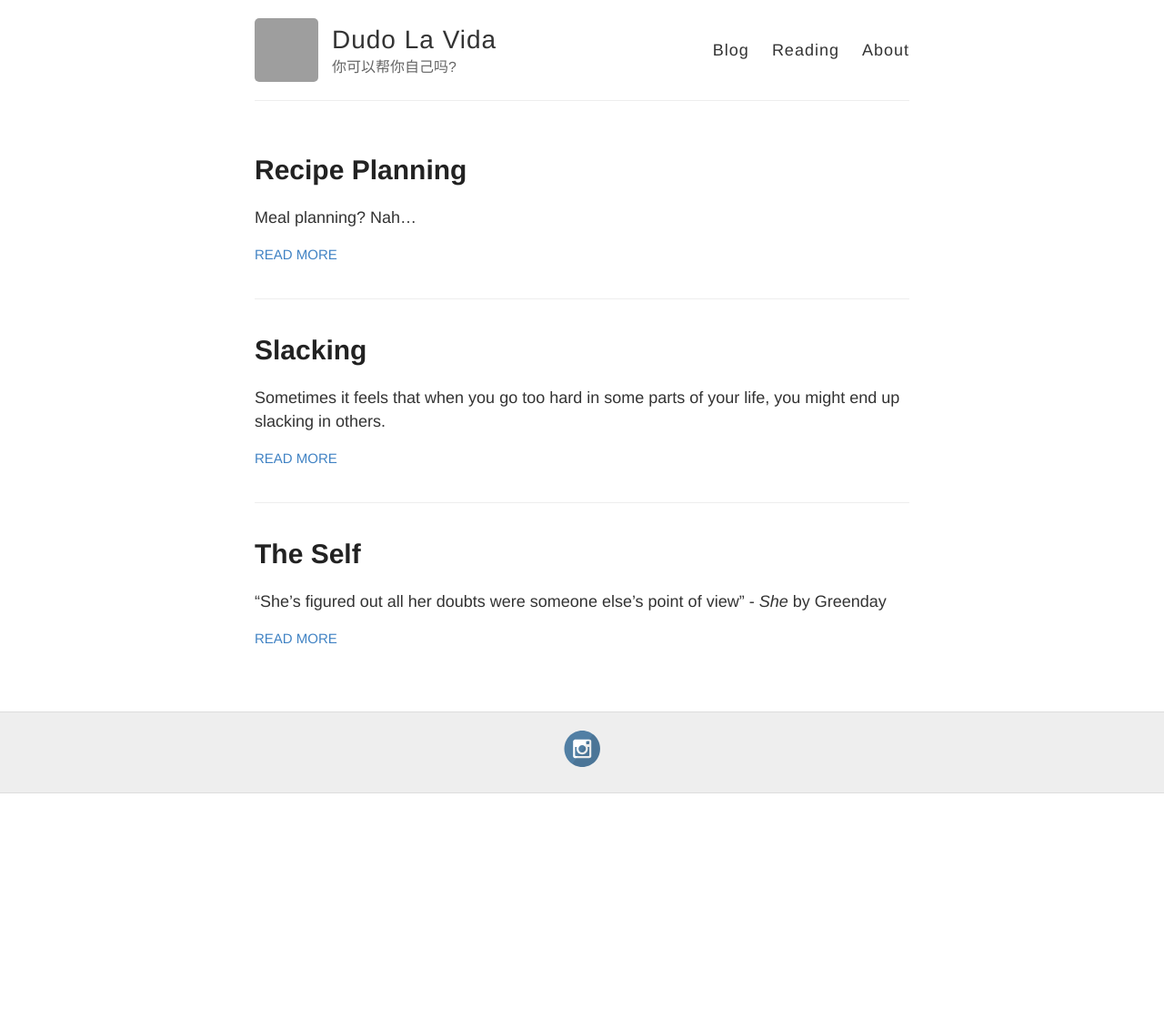
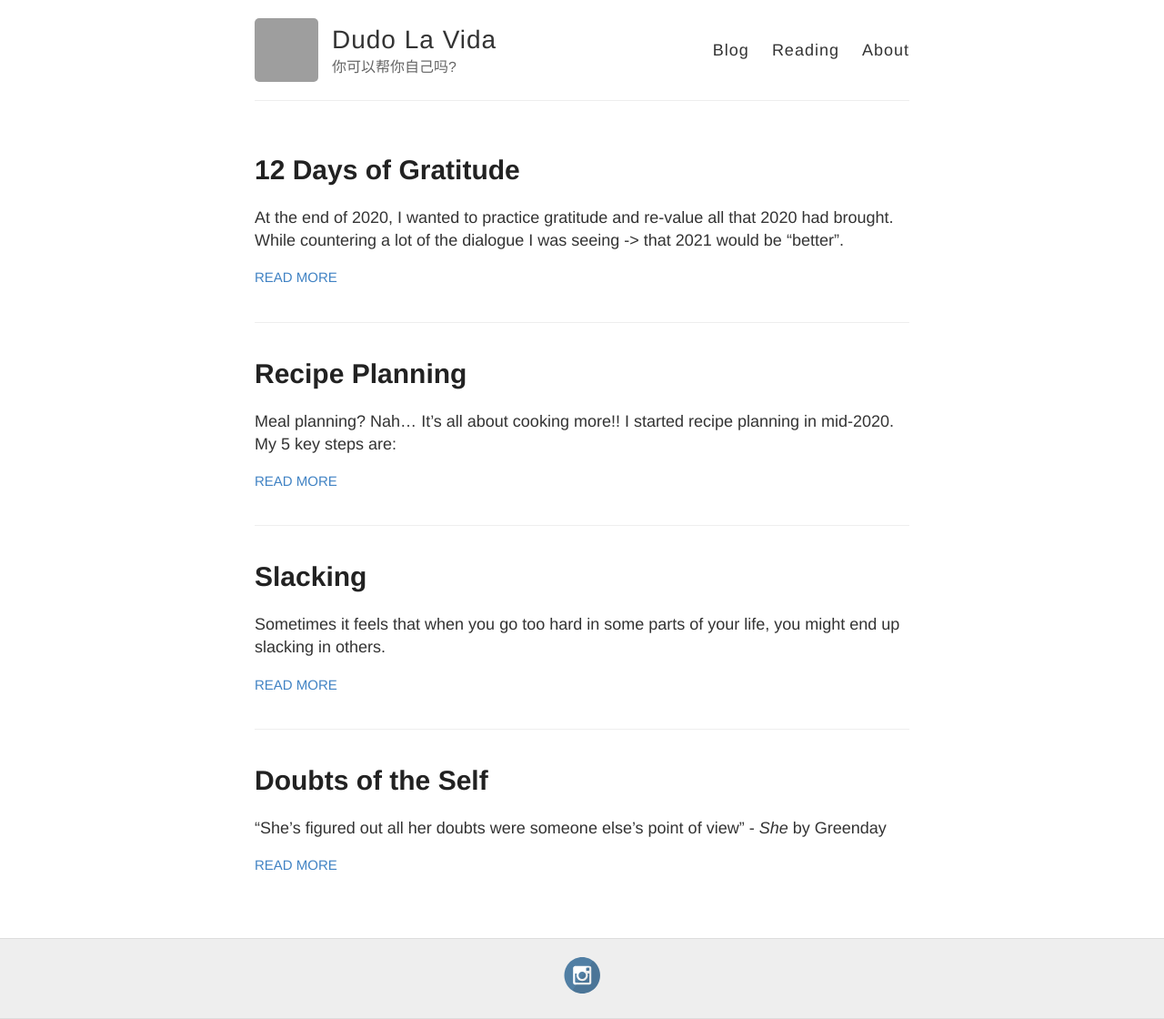
Before and after one commit to dudolavida/dudolavida.github.io, a Jekyll site: the page built from index.html, in a window 1280 px wide. Shown: the whole page at 91% size. Built offline with Jekyll 4.4.1, drawn with Linux system fonts in a browser that asks for light colours; before the commit the page ends 900 px from its top, so only the background shows below that; some of the changed lines change nothing that is shown; grey boxes are pictures that could not be loaded.

Commit message:
add a post & update a few others

```diff
--- a/_posts/2020-11-04-doubts.md
+++ b/_posts/2020-11-04-doubts-of-the-self.md
@@ -1,6 +1,6 @@
 ---
 layout: post
-title: The Self
+title: Doubts of the Self
 category: Dudas
 ---
 
--- a/_posts/2020-11-23-recipe-planning.md
+++ b/_posts/2020-11-23-recipe-planning.md
@@ -3,10 +3,11 @@
 title: Recipe Planning
 category: Cooking
 tag: "Recipe Planning"
+excerpt-separator: <!--more-->
 ---
 
 Meal planning? Nah...
-
+<!--more-->
 It's all about cooking more!! I started recipe planning in mid-2020. My 5 key steps are:
 
 1. Consult recipe book you trust
--- /dev/null
+++ b/_posts/2021-02-04-12-days-of-gratitude.md
@@ -0,0 +1,42 @@
+---
+layout: post
+title: 12 Days of Gratitude
+category: Gratitude
+tag: Gratitude
+excerpt-separator: <!--more-->
+---
+
+At the end of 2020, I wanted to practice gratitude and re-value all that 2020 had brought. While countering <!--more-->a lot of the dialogue I was seeing -> that 2021 would be "better".
+
+**What?**
+-> Appreciate 12 things I was grateful for in 2020.
+
+**How?**
+-> Piggybacking the 12 days of Christmas, which run from the 25th of December to the 5th of January. (Who would have known? No, seriously, I had never considered; the song had always been hefty enoug... no, I didn't even think to make it singsongy 😅nor did I count things. Gratitude is best non-numeric).
+-> Identifying the 12 topics, cleansing the thousands of pictures I had taken in 2020 and posting 12 posts on Instagram one on each day of Christmas.
+
+**Why?**
+-> 1. Reflect on 2020.
+-> 2. Turning away from demanding from the future (resolutions) to sealing the past (gratitude), and readying for life in the present.
+-> 3. Gratitude to counter indignation.
+-> 4. Cleanse my photo library. (>10,000 in 2020 🥲)
+-> 5. Post something on Insta for a change!
+-> 6. Set a yearly habit?
+
+--
+*My 12 days of gratitude:*
+1. Grateful to be home for Christmas
+2. Grateful for quarantining with my flatmates
+3. Grateful for time spent with friends
+4. Grateful for books & all the wonderful places you can lose yourself in them
+5. Grateful for wondrous places at our doorsteps
+6. Grateful for new friendships
+7. Grateful for Time
+8. Grateful for Cooking
+9. Grateful for living in the same city as my brother
+10. Grateful for Running
+11. Grateful to have frequented a local forest
+12. Grateful for Chaos (& the weather for bringing us different days to live)
+--
+
+What are you grateful for?
```
